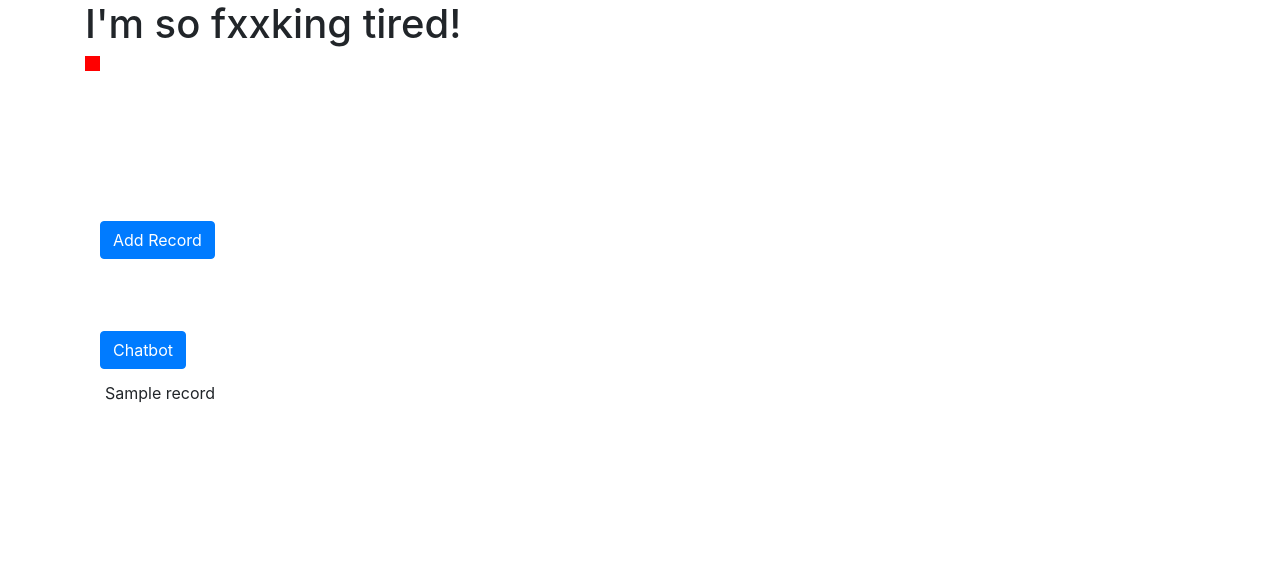
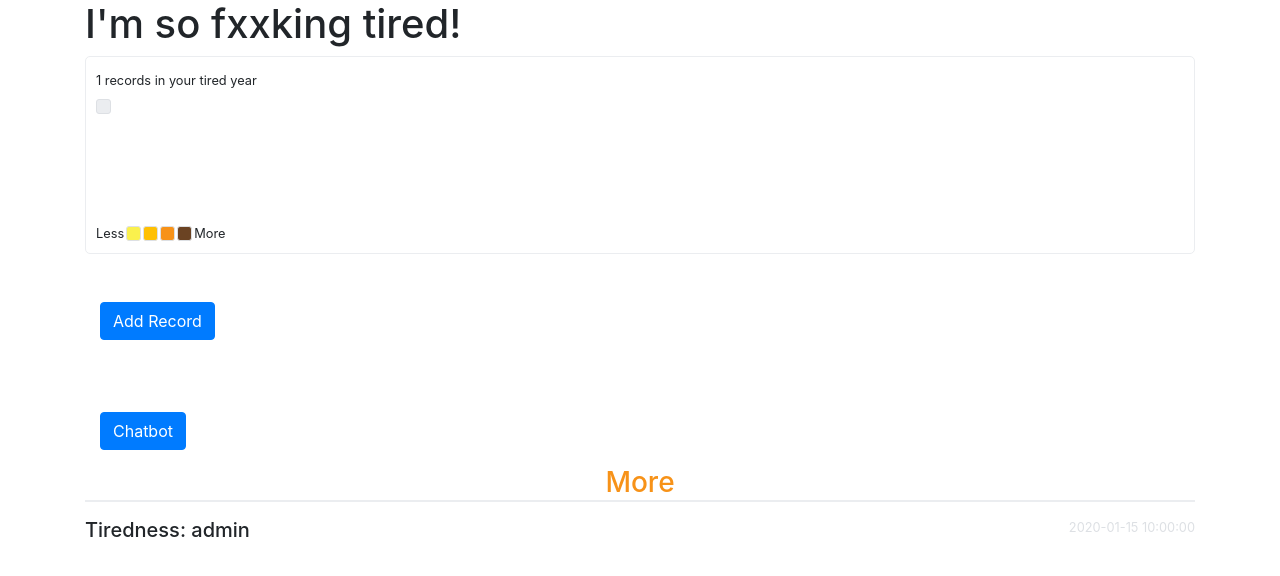
Before and after one commit to Peng-Yujie/Tireder, a Flask app: template web_client/templates/home.html in a window 1280 px wide. Shown: the part 56-632 px from the top of the page. Run offline with Flask 3, Linux system fonts and the light colour scheme; the template is opened without the code that fills it: most values are stand-ins (such as "Sample title", 1, 10 or a date in 2020); some libraries are stand-ins or nearby versions.

Commit message:
style for homepage

```diff
--- a/web_client/static/css/main.css
+++ b/web_client/static/css/main.css
@@ -1,4 +1,13 @@
-.grid-container {
+.wall-container {
+    width: 100%;
+    overflow: auto;
+    border: 1px solid #EBEDF0;
+    border-radius: 5px;
+    padding: 10px;
+}
+
+.wall-bricks {
+    margin-top: 0.5rem;
     display: grid;
     grid-template-rows: repeat(7, 1fr);
     gap: 2px;
@@ -8,33 +17,50 @@
 .week-row {
     display: grid;
     grid-template-columns: repeat(52, 1fr);
-    gap: 0px;
+    gap: 2px;
     /* Gap between the blocks */
 }
 
 .grid-item {
     width: 15px;
-    /* Adjust size of each block */
     height: 15px;
-    background-color: lightgray;
     /* Default color for no activity */
+    background-color: #EBEDF0;
+    border: 1px solid #DDE0E4;
+    border-radius: 3px;
 }
 
-.grid-item.low {
-    background-color: green;
-    /* Change color for active blocks */
+.grid-item.brick:hover {
+    border: 2px solid #FFC002;
 }
 
-.grid-item.medium {
-    background-color: yellow;
-    /* Change color for active blocks */
+.wall-explanation {
+    margin-top: 0.5rem;
+    display: flex;
+    align-items: center;
+    gap: 2px;
 }
 
-.grid-item.high {
-    background-color: red;
-    /* Change color for active blocks */
+/* Styles for record*/
+.record-title {
+    color: #F79218;
+    text-align: center;
+    margin-top: 1rem;
+    margin-bottom: 1rem;
 }
 
+.diving-line {
+    border-bottom: 2px solid #EBEDF0;
+}
+
+.record-item {
+    display: grid;
+    grid-template-columns: 1fr auto;
+}
+
+.record-time {
+    color: #DDE0E4;
+}
 
 /* TODO: Add styles for chat*/
 .ChatWindow {
--- a/web_client/templates/base.html
+++ b/web_client/templates/base.html
@@ -59,9 +59,6 @@
         </div>
 
         <script src="https://code.jquery.com/jquery-3.6.0.min.js"></script>
-<!--        <script src=" https://code.jquery.com/jquery-3.2.1.slim.min.js"-->
-<!--                integrity="sha384-KJ3o2DKtIkvYIK3UENzmM7KCkRr/rE9/Qpg6aAZGJwFDMVNA/GpGFF93hXpG5KkN"-->
-<!--                crossorigin="anonymous"></script>-->
         <script src="https://cdnjs.cloudflare.com/ajax/libs/popper.js/1.12.9/umd/popper.min.js"
                 integrity="sha384-ApNbgh9B+Y1QKtv3Rn7W3mgPxhU9K/ScQsAP7hUibX39j7fakFPskvXusvfa0b4Q"
                 crossorigin="anonymous"></script>
--- a/web_client/templates/home.html
+++ b/web_client/templates/home.html
@@ -5,12 +5,20 @@
 
 <!-- Print Wall -->
 <!-- TODO: Display other content if there is no record -->
-<div class="grid-container">
-    {% for row in wall %}
+<div class="wall-container">
+    <small>
+        {% if records is not none %}
+        {{ records|length }} records in your tired year
+        {% else %}
+        No record yet
+        {% endif %}
+    </small>
+    <div class="wall-bricks">
+        {% for row in wall %}
         <div class="week-row">
             {% for col in row %}
-                <div class="
-                {% if col == 'lightgrey' or col == ' ' %}
+            <div class="grid-item brick" style="background-color: {{col}}"></div>
+            <!-- {% if col == 'lightgrey' or col == ' ' %}
                     grid-item
                 {% elif col == 'green' %}
                     grid-item low
@@ -18,11 +26,19 @@
                     grid-item medium
                 {% else %}
                     grid-item high
-                {% endif %}
-                "></div>
+                {% endif %} -->
             {% endfor %}
         </div>
-    {% endfor %}
+        {% endfor %}
+    </div>
+    <div class="wall-explanation">
+        <small>Less</small>
+        <div class="grid-item" style="background-color: #FAF04D"></div>
+        <div class="grid-item" style="background-color: #FFC002"></div>
+        <div class="grid-item" style="background-color: #F79218"></div>
+        <div class="grid-item" style="background-color: #6b4323"></div>
+        <small>More</small>
+    </div>
 </div>
 
 
@@ -37,7 +53,8 @@
     </div>
 </div>
 <!-- Modal -->
-<div class="modal fade" id="recordModal" tabindex="-1" role="dialog" aria-labelledby="recordModalLabel" aria-hidden="true">
+<div class="modal fade" id="recordModal" tabindex="-1" role="dialog" aria-labelledby="recordModalLabel"
+    aria-hidden="true">
     <div class="modal-dialog" role="document">
         <div class="modal-content">
             <div class="modal-header">
@@ -64,7 +81,7 @@
 
 
 <!--TODO: format chatbot button-->
-<br/>
+<br />
 <div class="container mt-5">
     <div class="row">
         <div class="col-md-12">
@@ -75,13 +92,53 @@
     </div>
 </div>
 
-<ul class="list-group list-group-flush" id="records">
 <!--TODO: format records-->
-  {% for record in records[::-1] %}
-  <li class="list-group-item">
-    {{ record }}
-  </li>
-  {% endfor %}
-</ul>
+<div class="record-container">
+    {% if records[-1].get('date') == today %}
+        <div class="record-today">
+            <h3 class="record-title diving-line">
+                <span class="record-title">Today</span>
+            </h3>
+            <div class="record-content">
+                {% for record in records[::-1] %}
+                    {% if record.get('date') == today %}
+                        <div class="record-item">
+                            <h5 class="record-tired-level">Tiredness: {{ record.get('tired_level') }}</h5>
+                            <small class="record-time">{{ record.get('time') }}</small>
+                        </div>
+                        {% if record.get('add_notes') %}
+                            <div class="record-tired-notes">
+                                {{ record.get('add_notes') }}
+                            </div>
+                        {% endif %}
+                        <br />
+                    {% endif %}
+                {% endfor %}
+            </div>
+        </div>
+    {% endif %}
+
+    <div class="record-past">
+        <h3 class="record-title diving-line">
+            <span class="record-title">More</span>
+        </h3>
+        <div class="record-content">
+            {% for record in records[::-1] %}
+                {% if record.get('date') != today %}
+                    <div class="record-item">
+                        <h5 class="record-tired-level">Tiredness: {{ record.get('tired_level') }}</h5>
+                        <small class="record-time">{{ record.get('date') }}</small>
+                    </div>
+                    {% if record.get('add_notes') %}
+                        <div class="record-tired-notes">
+                            {{ record.get('add_notes') }}
+                        </div>
+                    {% endif %}
+                    <br />
+                {% endif %}
+            {% endfor %}
+        </div>
+    </div>
+
 
 {% endblock %}
```
